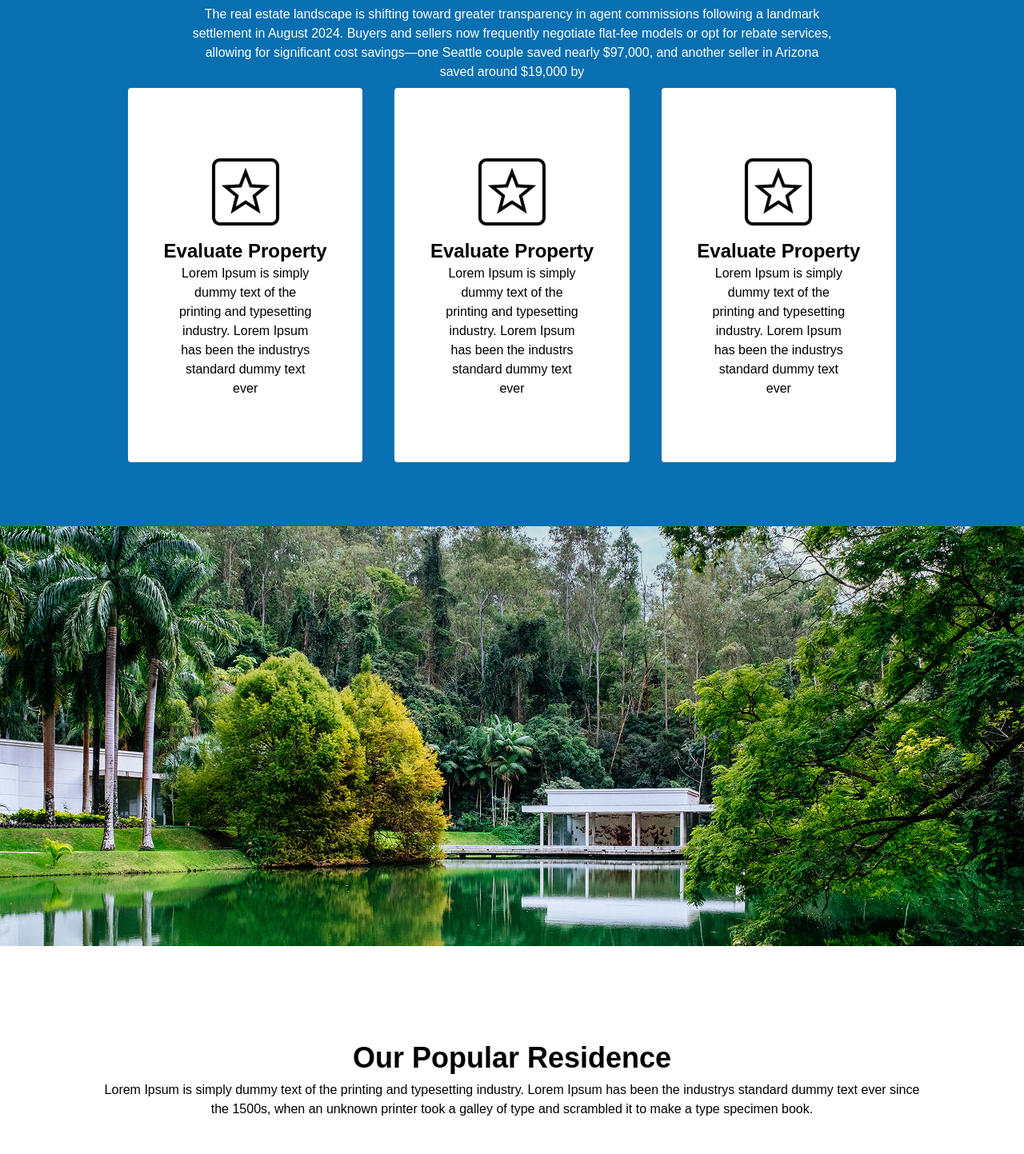
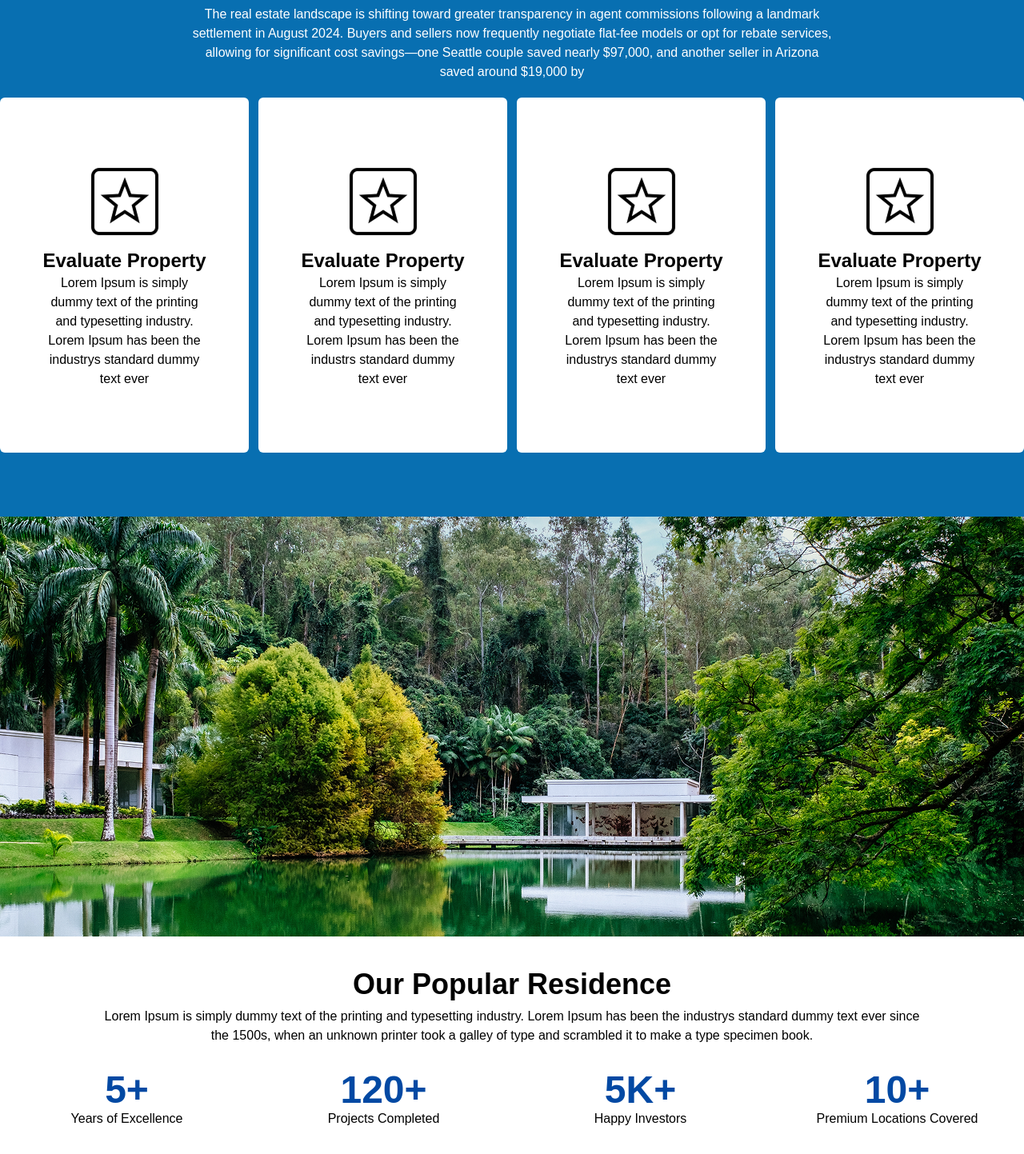
Before and after one commit to Sudharaka200/luminara-life-style.lk, a Next.js app: page /About in a window 1280 px wide. Shown: the part 938-2381 px from the top of the page at 80% size. Built offline with nearby package versions, Linux system fonts and the light colour scheme.

Commit message:
update Responsive

```diff
--- a/src/app/About/page.tsx
+++ b/src/app/About/page.tsx
@@ -17,9 +17,9 @@ function Page() {
     <>
       <div className='bg-[#C5C9D5]'>
         <div className='container mx-auto '>
-          <div className='grid grid-cols-1 sm:grid-cols-2 gap-1 px-5 py-10 md:py-20 md:px-0'>
-            <div className='items-center justify-center '>
-              <Image src={Logo} alt='dad' className='mt-5 ' />
+          <div className='grid grid-cols-1 md:grid-cols-2 gap-1 px-5 py-10 md:py-20 md:px-0'>
+            <div className=''>
+              <Image src={Logo} alt='dad' className='mt-5' />
               <h1 className='text-5xl font-bold mt-5'>Your Trusted Partner in  <br /> <span className="text-[#086FB1]">Real Estate</span></h1>
               <p className='lg:pr-30'>The real estate landscape is shifting toward greater transparency in agent commissions following a landmark settlement in August 2024. Buyers and sellers now frequently negotiate flat-fee models or opt for rebate services, allowing for significant cost savings—one Seattle couple saved nearly $97,000, and another seller in Arizona saved around $19,000 by listing on their own.MarketWatchWhy it matters: When crafting testimonials, consider highlighting value-focused stories—client</p>
             </div>
@@ -37,20 +37,26 @@ function Page() {
             <h1 className='text-4xl text-white font-bold'>Keys To your New Begining</h1>
             <p className='lg:px-60 text-white py-2'>The real estate landscape is shifting toward greater transparency in agent commissions following a landmark settlement in August 2024. Buyers and sellers now frequently negotiate flat-fee models or opt for rebate services, allowing for significant cost savings—one Seattle couple saved nearly $97,000, and another seller in Arizona saved around $19,000 by</p>
           </div>
-          <div className='grid grid-cols-1 sm:grid-cols-3 gap-10 px-10 md:px-40'>
-            <div className='bg-[#fff] flex flex-col justify-center text-center items-center py-20 rounded-sm'>
+          <div className='grid grid-cols-1 md:grid-cols-2 lg:grid-cols-4 px-20 lg:px-0  gap-3 mt-3'>
+            <div className='bg-[#fff] flex flex-col justify-center text-center items-center py-20 rounded-md '>
               <Image src={Icon} alt='icon' />
               <h1 className='text-2xl font-bold mt-2'>Evaluate Property</h1>
               <p className='px-15'>Lorem Ipsum is simply dummy text of the printing and typesetting industry. Lorem Ipsum has been the industrys standard dummy text ever </p>
             </div>
 
-            <div className='bg-[#fff] flex flex-col justify-center text-center items-center py-20 rounded-sm'>
+            <div className='bg-[#fff] flex flex-col justify-center text-center items-center py-20 rounded-md'>
               <Image src={Icon} alt='icon' />
               <h1 className='text-2xl font-bold mt-2'>Evaluate Property</h1>
               <p className='px-15'>Lorem Ipsum is simply dummy text of the printing and typesetting industry. Lorem Ipsum has been the industrs standard dummy text ever </p>
             </div>
 
-            <div className='bg-[#fff] flex flex-col justify-center text-center items-center py-20 rounded-sm'>
+            <div className='bg-[#fff] flex flex-col justify-center text-center items-center py-20 rounded-md'>
+              <Image src={Icon} alt='icon' />
+              <h1 className='text-2xl font-bold mt-2'>Evaluate Property</h1>
+              <p className='px-15'>Lorem Ipsum is simply dummy text of the printing and typesetting industry. Lorem Ipsum has been the industrys standard dummy text ever </p>
+            </div>
+
+            <div className='bg-[#fff] flex flex-col justify-center text-center items-center py-20 rounded-md'>
               <Image src={Icon} alt='icon' />
               <h1 className='text-2xl font-bold mt-2'>Evaluate Property</h1>
               <p className='px-15'>Lorem Ipsum is simply dummy text of the printing and typesetting industry. Lorem Ipsum has been the industrys standard dummy text ever </p>
@@ -67,29 +73,29 @@ function Page() {
       {/* area 3 */}
 
       {/* area 4 */}
-      <div className='container mx-auto py-30'>
+      <div className='container mx-auto py-10'>
         <div className='text-center'>
           <h1 className='text-4xl font-bold'>Our Popular Residence</h1>
           <p className='lg:px-30 mt-2'>Lorem Ipsum is simply dummy text of the printing and typesetting industry. Lorem Ipsum has been the industrys standard dummy text ever since the 1500s, when an unknown printer took a galley of type and scrambled it to make a type specimen book.</p>
         </div>
         <div>
-          <div className='grid grid-cols-1 sm:grid-cols-4 gap-1 mt-10 text-center'>
+          <div className='grid grid-cols-1 md:grid-cols-2 lg:grid-cols-4 gap-1 mt-3 text-center'>
             <div>
-              <h1 className='text-5xl font-bold text-[#0249A3]'>5+</h1>
+              <h1 className='text-5xl font-bold text-[#0249A3] mt-5'>5+</h1>
               <p className=''>Years of Excellence</p>
             </div>
             <div>
-              <h1 className='text-5xl font-bold text-[#0249A3]'>120+</h1>
+              <h1 className='text-5xl font-bold text-[#0249A3] mt-5'>120+</h1>
               <p className=''>Projects Completed</p>
             </div>
             <div>
 
               {/* section 2 */}
-              <h1 className='text-5xl font-bold text-[#0249A3]'>5K+</h1>
+              <h1 className='text-5xl font-bold text-[#0249A3] mt-5'>5K+</h1>
               <p className=''>Happy Investors</p>
             </div>
             <div>
-              <h1 className='text-5xl font-bold text-[#0249A3]'>10+</h1>
+              <h1 className='text-5xl font-bold text-[#0249A3] mt-5'>10+</h1>
               <p className=''>Premium Locations Covered</p>
             </div>
           </div>
@@ -98,7 +104,7 @@ function Page() {
       {/* area 4 */}
 
       {/* area 5 */}
-      <div className='container mx-auto py-20'>
+      <div className='container mx-auto py-10'>
         <div className='text-center'>
           <h1 className='text-4xl font-bold'>Our Trusted Partners</h1>
         </div>
@@ -138,10 +144,6 @@ function Page() {
               <p>
                 The real estate landscape is shifting toward greater transparency in agent commissions following a landmark settlement in August 2024. Buyers and sellers now frequently negotiate flat-fee models or opt for rebate services, allowing for significant cost savings—one Seattle couple saved nearly $97,000, and another seller in Arizona saved around $19,000 by listing on their own.MarketWatchWhy it matters: When crafting testimonials, consider highlighting value-focused stories—clients who appreciated transparency or benefited from cost savings are compelling and relatable
                 <br />
-                The real estate landscape is shifting toward greater transparency in agent commissions following a landmark settlement in August 2024. Buyers and sellers now frequently negotiate flat-fee models or opt for rebate services, allowing for significant cost savings—one Seattle couple saved nearly $97,000, and another seller in Arizona saved around $19,000 by listing on their own.MarketWatchWhy it matters: When crafting testimonials, consider highlighting value-focused stories—clients who appreciated transparency or benefited from cost savings are compelling and relatable
-                The real estate landscape is shifting toward greater transparency in agent commissions following a landmark settlement in August 2024. Buyers and sellers now frequently negotiate flat-fee models or opt for rebate services, allowing for significant cost savings—one Seattle couple saved nearly $97,000, and another seller in Arizona saved around $19,000 by listing on their own.MarketWatchWhy it matters: When crafting testimonials, consider highlighting value-focused stories—clients who appreciated transparency or benefited from cost savings are compelling and relatable
-                The real estate landscape is shifting toward greater transparency in agent commissions following a landmark settlement in August 2024. Buyers and sellers now frequently negotiate flat-fee models or opt for rebate services, allowing for significant cost savings—one Seattle couple saved nearly $97,000, and another seller in Arizona saved around $19,000 by listing on their own.MarketWatchWhy it matters: When crafting testimonials, consider highlighting value-focused stories—clients who appreciated transparency or benefited from cost savings are compelling and relatable
-                The real estate landscape is shifting toward greater transparency in agent commissions following a landmark settlement in August 2024. Buyers and sellers now frequently negotiate flat-fee models or opt for rebate services, allowing for significant cost savings—one Seattle couple saved nearly $97,000, and another seller in Arizona saved around $19,000 by listing on their own.MarketWatchWhy it matters: When crafting testimonials, consider highlighting value-focused stories—clients who appreciated transparency or benefited from cost savings are compelling and relatable
               </p>
             </div>
           </div>
--- a/src/app/components/card.tsx
+++ b/src/app/components/card.tsx
@@ -26,7 +26,7 @@ const card: FC<PropertyCardProps> = ({
   link = "#",
 }) => {
   return (
-    <div className="max-w-sm bg-white rounded-xl shadow-md overflow-hidden hover:shadow-lg transition-shadow">
+    <div className="max-w-sm bg-white rounded-md shadow-md overflow-hidden hover:shadow-lg transition-shadow w-full">
       {/* Image */}
       <div className="relative h-80 w-full">
         <Image
--- a/src/app/page.tsx
+++ b/src/app/page.tsx
@@ -29,7 +29,7 @@ export default function Home() {
         <div className="grid grid-cols-1 md:grid-cols-2">
           <div className="flex justify-center ">
             <div className="">
-              <h1 className='text-3xl font-bold mt-10 md:text-5xl'>Why Investors Choose <br /> Luminara <span className="text-[#086FB1]">First ?</span></h1>
+              <h1 className='text-3xl font-bold mt-10 md:text-4xl'>Why Investors Choose <br /> Luminara <span className="text-[#086FB1]">First ?</span></h1>
               <p className='text-[#464545]'>At Luminara, we go beyond traditional real estate — we create lifestyle-driven investments that combine lasting value with everyday luxury. With over 15 years of experience and more than 120 successfully completed projects, we’ve earned the trust of investors, homeowners, and communities alike. From stunning cabanas to premium apartments and curated land packages, every project is designed to deliver exceptional returns while enriching the way you live.</p>
               <div className='bg-[#086FB1] rounded-md mt-5'>
                 <div className='grid grid-cols-1 sm:grid-cols-2 gap-4 p-5'>
@@ -56,8 +56,8 @@ export default function Home() {
             </div>
 
           </div>
-          <div className="flex justify-center p-6">
-              <Image src={section1Img} alt='' className='mt-10'/>
+          <div className="flex justify-center p-6 md:p-3">
+              <Image src={section1Img} alt='' className='mt-10 w-100'/>
           </div>
         </div>
       </div>
@@ -65,15 +65,15 @@ export default function Home() {
 
       {/* section 2 */}
       <div className='container mx-auto p-4'>
-        <h1 className="text-2xl sm:text-3xl md:text-3xl lg:text-4xl font-bold mt-10">Featured Residences</h1>
-        <p>Lorem Ipsum is simply dummy text of the printing and typesetting industry. Lorem Ipsum has been the industry standard dummy text ever </p>
+        <h1 className="text-2xl md:text-3xl font-bold mt-10">Featured Residences</h1>
+        <p className='text-[#464545]'>Lorem Ipsum is simply dummy text of the printing and typesetting industry. Lorem Ipsum has been the industry standard dummy text ever </p>
       </div>
       <CategorySwiper />
 
       {/* Section 3 */}
       <div className='container mx-auto p-4'>
-        <h1 className='text-2xl sm:text-3xl md:text-3xl lg:text-4xl font-bold mt-10'>Our Popular Residence</h1>
-        <p>Lorem Ipsum is simply dummy text of the printing and typesetting industry. Lorem Ipsum has been the industry standard dummy text ever </p>
+        <h1 className='text-2xl sm:text-3xl md:text-3xl font-bold mt-10'>Our Popular Residence</h1>
+        <p className='text-[#464545]'>Lorem Ipsum is simply dummy text of the printing and typesetting industry. Lorem Ipsum has been the industry standard dummy text ever </p>
         <div className="relative z-10 mt-5 w-full max-w-4xl">
           <ul className="flex gap-5 flex-wrap sm:justify-normal justify-center">
             <li>
@@ -153,7 +153,7 @@ export default function Home() {
         </div>
       </div>
       <div className='container mx-auto p-4 mb-10'>
-        <div className='grid grid-cols-1 md:grid-cols-4 gap-5'>
+        <div className='grid grid-cols-1 justify-items-center sm:grid-cols-2  gap-2 lg:grid-cols-4'>
           <Propertycard
             title="EXPRESS FIVE - MATTEGODA"
             location="Borella"
@@ -198,7 +198,7 @@ export default function Home() {
       <div className="min-h-screen bg-cover bg-center flex items-center justify-center" style={{ backgroundImage: "url('./images/Group 173.png')" }}>
         {/* Desktop */}
         <div className=' container text-center text-white md:p-40 p-10'>
-          <h1 className='text-2xl sm:text-3xl md:text-3xl lg:text-4xl font-bold mt-10'>Why Investors Choose Luminara First ?</h1>
+          <h1 className='text-2xl sm:text-3xl md:text-3xl font-bold mt-10'>Why Investors Choose Luminara First ?</h1>
           <p>At Luminara, we go beyond traditional real estate — we create lifestyle-driven investments that combine lasting value with everyday luxury. With over 15 years of experience and more than 120 successfully completed projects, we’ve earned the trust of investors, homeowners, and communities alike. From stunning cabanas to premium apartments and curated land packages, every project is designed to deliver exceptional returns while enriching the way you live.</p>
         </div>
       </div>
@@ -207,10 +207,10 @@ export default function Home() {
       {/* Section 6 */}
       <div className='container mx-auto p-4'>
         <div>
-          <h1 className='text-2xl sm:text-3xl md:text-3xl lg:text-4xl font-bold mt-10'>Our Portfolio</h1>
-          <p>Lorem Ipsum is simply dummy text of the printing and typesetting industry. Lorem Ipsum has been the industry standard dummy text ever </p>
+          <h1 className='text-2xl sm:text-3xl md:text-3xl font-bold mt-10'>Our Portfolio</h1>
+          <p className='text-[#464545]'>Lorem Ipsum is simply dummy text of the printing and typesetting industry. Lorem Ipsum has been the industry standard dummy text ever </p>
         </div>
-        <div className='grid grid-cols-1 md:grid-cols-4 gap-5 mt-5'>
+        <div className='grid grid-cols-1 justify-items-center sm:justify-normal sm:grid-cols-2 gap-2 lg:grid-cols-4 mt-3'>
           <Propertycard
             title="EXPRESS FIVE - MATTEGODA"
             location="Borella"
@@ -253,7 +253,7 @@ export default function Home() {
 
       {/* Section 7 */}
       <div>
-        <div className='text-center container mx-auto'>
+        <div className='text-center container mx-auto '>
           <h1 className='text-2xl sm:text-3xl md:text-3xl lg:text-4xl font-bold mt-10'>Discover Luxury Living With Luminara Lifestyle; One of the Leading name in Sri Lanka Real Estate!</h1>
         </div>
         <ImageSlider />
@@ -262,9 +262,9 @@ export default function Home() {
 
       {/* Section 8 */}
       <div className='container-fluid'>
-        <div className='container mx-auto '>
-          <h1 className='text-2xl sm:text-3xl md:text-3xl lg:text-4xl font-bold '>Testimonials</h1>
-          <p>At Luminara, we go beyond traditional real estate — we create lifestyle-driven investments that combine lasting value with everyday luxury. With over 15 years of experience and more than 120 successfully completed projects, we’ve earned the trust of investors, homeowners, and communities alike. From stunning cabanas to premium apartments and curated land packages, every project is designed to deliver exceptional returns while enriching the way you live.</p>
+        <div className='container mx-auto p-4'>
+          <h1 className='text-2xl sm:text-3xl md:text-3xl font-bold '>Testimonials</h1>
+          <p className='text-[#464545]'>At Luminara, we go beyond traditional real estate — we create lifestyle-driven investments that combine lasting value with everyday luxury. With over 15 years of experience and more than 120 successfully completed projects, we’ve earned the trust of investors, homeowners, and communities alike. From stunning cabanas to premium apartments and curated land packages, every project is designed to deliver exceptional returns while enriching the way you live.</p>
         </div>
         <TestimonialSlider />
       </div>
@@ -272,27 +272,27 @@ export default function Home() {
 
       {/* Section 9 */}
       <div className='container mx-auto p-4'>
-        <h1 className='text-2xl sm:text-3xl md:text-3xl lg:text-4xl font-bold mt-10'>News</h1>
-        <p>At Luminara, we go beyond traditional real estate — we create lifestyle-driven investments that combine lasting value with everyday luxury. With over 15 years of experience and more than 120 successfully completed projects, we’ve earned the trust of investors, homeowners, and communities alike. From stunning cabanas to premium apartments and curated land packages, every project is designed to deliver exceptional returns while enriching the way you live.</p>
+        <h1 className='text-2xl sm:text-3xl md:text-3xl font-bold mt-10'>News</h1>
+        <p className='text-[#464545]'>At Luminara, we go beyond traditional real estate — we create lifestyle-driven investments that combine lasting value with everyday luxury. With over 15 years of experience and more than 120 successfully completed projects, we’ve earned the trust of investors, homeowners, and communities alike. From stunning cabanas to premium apartments and curated land packages, every project is designed to deliver exceptional returns while enriching the way you live.</p>
 
         {/* News */}
         <div className='container mt-5'>
-          <div className='grid grid-cols-1 sm:grid-cols-2 gap-4'>
+          <div className='grid grid-cols-1  md:grid-cols-2 gap-4'>
             <div>
               <Image src={NewsImg} alt='News Image' className='object-cover w-full' />
             </div>
 
             <div className='justify-center'>
               <h1 className='text-2xl font-bold mt-2'>Commission Flexibility and Savings</h1>
-              <p>The real estate landscape is shifting toward greater transparency in agent commissions following a landmark settlement in August 2024. Buyers and sellers now frequently negotiate flat-fee models or opt for rebate services, allowing for significant cost savings—one Seattle couple saved nearly $97,000, and another seller in Arizona saved around $19,000 by listing on their own.MarketWatchWhy it matters: When crafting testimonials, consider highlighting value-focused stories—clients who appreciated transparency or benefited from cost savings are compelling and relatable</p>
+              <p className='text-[#464545]'>The real estate landscape is shifting toward greater transparency in agent commissions following a landmark settlement in August 2024. Buyers and sellers now frequently negotiate flat-fee models or opt for rebate services, allowing for significant cost savings—one Seattle couple saved nearly $97,000, and another seller in Arizona saved around $19,000 by listing on their own.MarketWatchWhy it matters: When crafting testimonials, consider highlighting value-focused stories—clients who appreciated transparency or benefited from cost savings are compelling and relatable</p>
               <br />
-              <p>The real estate landscape is shifting toward greater transparency in agent commissions following a landmark settlement in August 2024. Buyers and sellers now frequently negotiate flat-fee models or opt for rebate services, allowing for significant cost savings—one Seattle couple saved nearly $97,000, and another seller in Arizona saved around $19,000 by listing on their own.MarketWatchWhy it matters: When crafting testimonials, consider highlighting value-focused stories—clients who appreciated transparency or benefited from cost savings are compelling and relatable</p>
+              <p className='text-[#464545] hidden lg:block'>The real estate landscape is shifting toward greater transparency in agent commissions following a landmark settlement in August 2024. Buyers and sellers now frequently negotiate flat-fee models or opt for rebate services, allowing for significant cost savings—one Seattle couple saved nearly $97,000, and another seller in Arizona saved around $19,000 by listing on their own.MarketWatchWhy it matters: When crafting testimonials, consider highlighting value-focused stories—clients who appreciated transparency or benefited from cost savings are compelling and relatable</p>
 
             </div>
           </div>
         </div>
 
-        <div className='grid grid-cols-1 sm:grid-cols-4 gap-5 mt-5'>
+        <div className='grid grid-cols-1 justify-items-center sm:grid-cols-2  lg:grid-cols-4 gap-5 mt-5'>
           <NewsCard
             title="Commission Flexibility and Savings"
             description="The real estate landscape is shifting toward greater transparency in agent commissions following a landmark settlement in August 2024. Buyers and sellers now frequently negotiate flat-fee models or opt for rebate services, allowing for significant cost savings—one Seattle couple saved nearly $97,000, and another seller in "
```
Also changed, not shown: src/app/components/HomeCarosal.tsx (+22 -4 lines).
